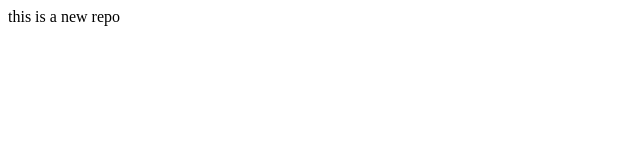
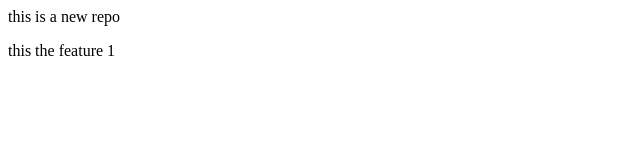
Before and after one commit to Ananyashetty581/localrepo, a plain HTML site: page index.html in a window 1280 px wide. Shown: the full height of the page, 0-640 px from the left. Drawn offline with Linux system fonts and the light colour scheme.

Commit message:
add new feature

```diff
--- a/index.html
+++ b/index.html
@@ -1 +1,2 @@
 <p>this is a new repo</p>
+<p>this the feature  1</p>
```
